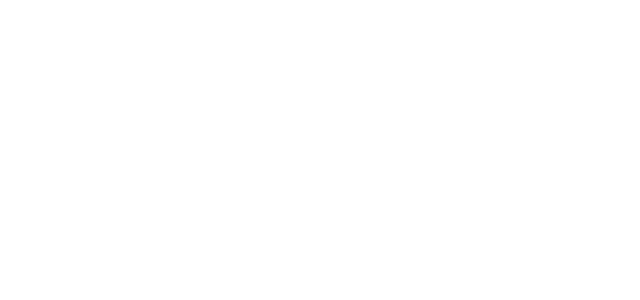
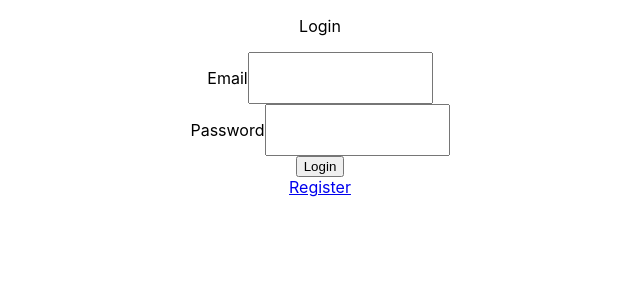
Before and after one commit to BasicallyOk/CISC327_20, a React (Create React App) app in the folder client/: page /login in a window 1280 px wide. Before the commit this address had no page. Shown: the top 300 px of the page, without its empty margins (320-960 px from the left). Built offline with nearby package versions, Linux system fonts and the light colour scheme.

Commit message:
put commit back in, so it is ahead of branhc

```diff
--- a/client/src/App.js
+++ b/client/src/App.js
@@ -1,4 +1,4 @@
-import React from 'react'
+import React, { useState } from 'react'
 import {
 	BrowserRouter as Router,
 	Routes,
@@ -7,19 +7,24 @@ import {
 } from 'react-router-dom'
 import './App.css'
 import RegisterUser from './components/RegisterUser'
+import LoginUser from './components/LoginUser'
+import UserProfile from './components/UserProfile'
 import UpdateListing from './components/UpdateListing'
 
 import axios from 'axios'
 
 function App () {
+	// token and setToken are the return values of the useState
+	const [user, setUser] = useState()
+
 	return (
 		<Router>
 			<div>
-				{/* A <Switch> looks through its children <Route>s and
-            renders the first one that matches the current URL. */}
 				<Routes>
+					<Route path="/login" element={<LoginUser user={user} setUser={setUser}/>} />
+					<Route path="/register" element={<RegisterUser />} />
+					<Route path='/profile' element={<UserProfile user={user}/>}/>
 					<Route path="/" element={<Main />} />
-					<Route path="/register" element={<RegisterUser />} />
 					<Route path="/updateListing" element={<UpdateListing />} />
 				</Routes>
 			</div>
@@ -32,6 +37,7 @@ function Main () {
 		<div>
 			<h4>QBNB</h4>
 			<Link to={'register'}>Register</Link>
+			<Link to={'login'}>Login</Link>
 			<Link to={'updateListing'}>Update Listing</Link>
 			<button onClick={() => axios.get('http://localhost:5000/')}>Ping server</button>
 		</div>
--- /dev/null
+++ b/client/src/components/LoginUser.js
@@ -0,0 +1,73 @@
+import React, { useState } from 'react'
+import { Link, Navigate } from 'react-router-dom'
+import axios from 'axios'
+
+/**
+ * Login user page
+ * @param {Object} props
+ */
+function LoginUser (props) {
+	const [email, setEmail] = useState('')
+	const [password, setPassword] = useState('')
+	// const [disableSubmit, setDisableSubmit] = useState(true)
+
+	/**
+		 * Submit form and login the user
+		 */
+	const handleSubmitToken = () => {
+		axios.post('http://localhost:5000/user/login', {
+			email,
+			password
+		}).then(res => {
+			console.log(res.data.success)
+			console.log(res.data.user)
+			props.setUser(res.data.user)
+		}).catch(e => {
+			console.log(e)
+		})
+	}
+
+	// if login is not sucessful then return login page
+	if (!props.user) {
+		return (
+			<div style={{
+				display: 'flex',
+				flexDirection: 'column',
+				alignItems: 'center'
+			}}>
+				<p>Login</p>
+				<div style={{ display: 'flex', flexDirection: 'row' }}>
+					<p>Email</p>
+					<input
+						type = "text"
+						data-testid = 'emailBox'
+						value = {email}
+						onChange = {(event) => setEmail(event.target.value)}
+					/>
+				</div>
+
+				<div style={{ display: 'flex', flexDirection: 'row' }}>
+					<p>Password</p>
+					<input
+						type = "text"
+						data-testid = 'passwordBox'
+						value = {password}
+						onChange = {(event) => setPassword(event.target.value)}
+					/>
+				</div>
+
+				<button
+					data-testid = 'submitButton'
+					onClick = {handleSubmitToken}
+				>
+				Login
+				</button>
+				<Link to={'/register'}>Register</Link>
+			</div>
+		)
+	}
+	// go to profile page if user logins sucessfully
+	return (<Navigate to='../profile' />)
+}
+
+export default LoginUser
--- a/client/src/components/RegisterUser.js
+++ b/client/src/components/RegisterUser.js
@@ -34,6 +34,7 @@ function RegisterUser (props) {
 			alignItems: 'center'
 		}}>
 			<p>Register</p>
+			<p>After sucessful register, please login</p>
 			<div style={{ display: 'flex', flexDirection: 'row' }}>
 				<p>Email</p>
 				<input
--- /dev/null
+++ b/client/src/components/UserProfile.js
@@ -0,0 +1,20 @@
+import React from 'react'
+import { Navigate, Link } from 'react-router-dom'
+
+function UserProfile (props) {
+	// if login sucessful take to profile page
+	if (props.user) {
+		return (
+			<div>
+				<h1>UserProfile</h1>
+				<Link to='../updateListing'>updateListing</Link>
+			</div>
+		)
+	}
+	return (
+	// if login fails then navigate back to login page
+		<Navigate to='../login'/>
+	)
+}
+
+export default UserProfile
```
Also changed, not shown: client/.eslintrc.json, 1 other file (tests, documents, lock files or other folders).
